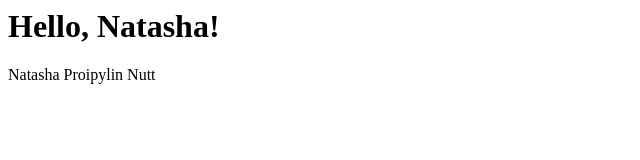
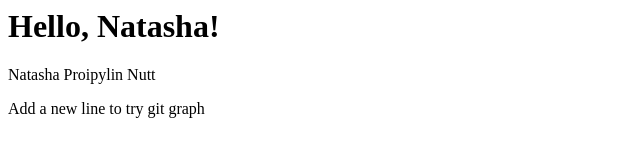
Before and after one commit to ParnRien/ParnRienkijkarn, a plain HTML site: page index.html in a window 1280 px wide. Shown: the whole page, without its empty margins (0-640 px from the left). Drawn offline with Linux system fonts and the light colour scheme.

Commit message:
add a new span in index.html

```diff
--- a/index.html
+++ b/index.html
@@ -1,2 +1,3 @@
 <h1>Hello, Natasha!</h1>
     <p>Natasha Proipylin Nutt</p>
+        <div><span>Add a new line to try git graph</span></div>
```
